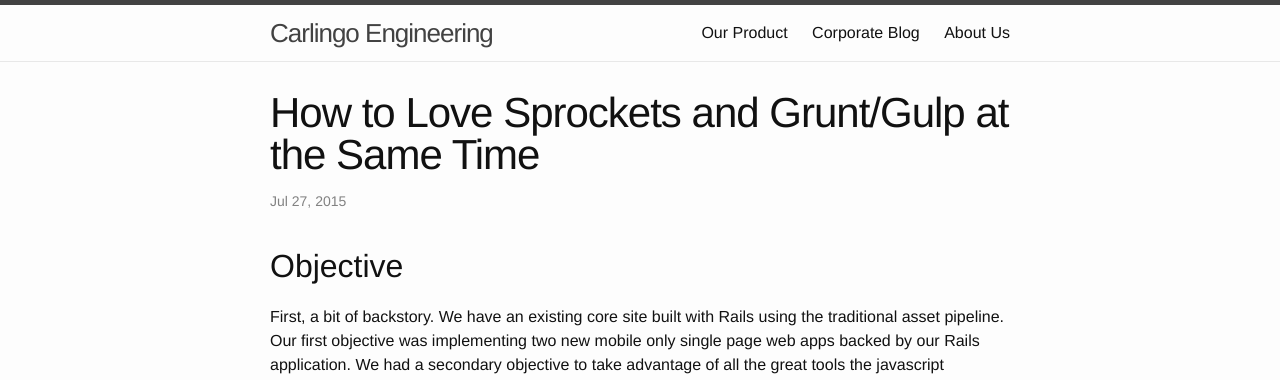
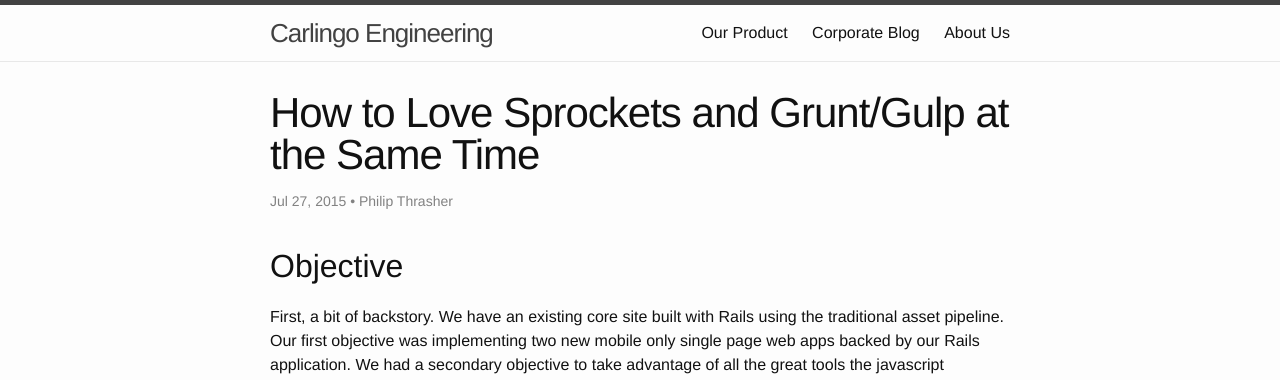
Before and after one commit to CarLingo/carlingo.github.io, a Jekyll site: the page built from _posts/2015-07-27-love-sprocket-and-grunt-gulp.markdown, in a window 1280 px wide. Shown: the top 380 px of the page. Built offline with Jekyll 4.4.1, drawn with Linux system fonts in a browser that asks for light colours.

Commit message:
Update 2015-07-27-love-sprocket-and-grunt-gulp.markdown

```diff
--- a/_posts/2015-07-27-love-sprocket-and-grunt-gulp.markdown
+++ b/_posts/2015-07-27-love-sprocket-and-grunt-gulp.markdown
@@ -2,6 +2,7 @@
 layout: post
 title:  "How to Love Sprockets and Grunt/Gulp at the Same Time"
 date:   2015-07-27 11:23:23
+author: Philip Thrasher
 categories: javascript sprockets build
 ---
 
```
